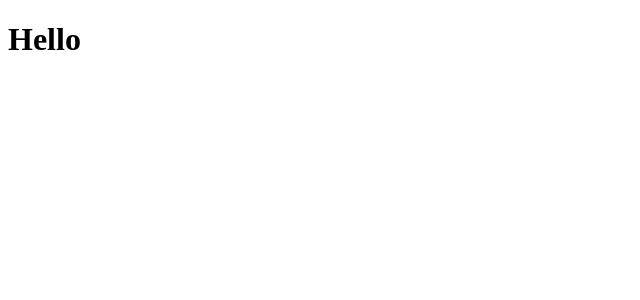
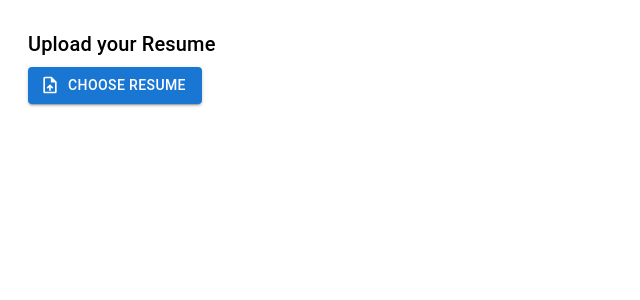
Before and after one commit to RevUC-Resumancer/Resumancer, a React (Vite) app in the folder frontend/: page / in a window 1280 px wide. Shown: the top 300 px of the page, without its empty margins (0-640 px from the left). Built offline with nearby package versions, Linux system fonts and the light colour scheme.

Commit message:
Added ResumeUpload component

```diff
--- a/frontend/package.json
+++ b/frontend/package.json
@@ -12,6 +12,10 @@
     "vite": "^6.2.0"
   },
   "dependencies": {
+    "@emotion/react": "^11.14.0",
+    "@emotion/styled": "^11.14.0",
+    "@mui/icons-material": "^6.4.6",
+    "@mui/material": "^6.4.6",
     "package.json": "^2.0.1",
     "react": "^19.0.0",
     "react-dom": "^19.0.0",
--- a/frontend/src/Home.jsx
+++ b/frontend/src/Home.jsx
@@ -1,10 +1,11 @@
 import React from 'react';
+import ResumeUpload from './components/ResumeUpload';
 
 const Home = () => {
   return (
     <div>
       {/* TODO: Render top-level components here */}
-      <h1>Hello</h1>
+      <ResumeUpload />
     </div>
   );
 };
--- a/frontend/src/components/ResumeUpload.jsx
+++ b/frontend/src/components/ResumeUpload.jsx
@@ -0,0 +1,99 @@
+import React, { useState } from 'react';
+import { Button, LinearProgress, Typography, Box } from '@mui/material';
+import { UploadFile as UploadFileIcon } from '@mui/icons-material';
+
+const ResumeUpload = () => {
+  const [file, setFile] = useState(null); // State to hold the file
+  const [isUploading, setIsUploading] = useState(false); // To track upload progress
+  const [uploadProgress, setUploadProgress] = useState(0); // Track the progress percentage
+  const [error, setError] = useState(''); // For error messages
+
+  const handleFileChange = (event) => {
+    setFile(event.target.files[0]);
+  };
+
+  const handleFileUpload = () => {
+    if (!file) {
+      setError('Please select a resume file to upload');
+      return;
+    }
+
+    setIsUploading(true);
+    setError('');
+
+    // Simulate upload progress
+    let progress = 0;
+    const interval = setInterval(() => {
+      if (progress < 100) {
+        progress += 10;
+        setUploadProgress(progress);
+      } else {
+        clearInterval(interval);
+        setIsUploading(false);
+        setUploadProgress(0);
+        // Reset file for demonstration purposes
+        setFile(null);
+        alert('Resume uploaded successfully!');
+      }
+    }, 500); // Simulate progress every 500ms
+  };
+
+  return (
+    <Box sx={{ padding: '20px' }}>
+      <Typography variant="h6" gutterBottom>Upload your Resume</Typography>
+
+      <input
+        type="file"
+        accept=".pdf,.docx"
+        onChange={handleFileChange}
+        disabled={isUploading}
+        style={{ display: 'none' }}
+        id="file-upload"
+      />
+      <label htmlFor="file-upload">
+        <Button
+          variant="contained"
+          component="span"
+          startIcon={<UploadFileIcon />}
+          disabled={isUploading}
+        >
+          Choose Resume
+        </Button>
+      </label>
+
+      {file && (
+        <Typography variant="body2" color="textSecondary" sx={{ mt: 2 }}>
+          Selected File: {file.name}
+        </Typography>
+      )}
+
+      {isUploading && (
+        <Box sx={{ marginTop: '20px' }}>
+          <LinearProgress variant="determinate" value={uploadProgress} />
+          <Typography variant="body2" color="textSecondary" sx={{ mt: 1 }}>
+            Uploading... {uploadProgress}%
+          </Typography>
+        </Box>
+      )}
+
+      {error && (
+        <Typography variant="body2" color="error" sx={{ mt: 2 }}>
+          {error}
+        </Typography>
+      )}
+
+      {!isUploading && file && (
+        <Button
+          variant="contained"
+          color="primary"
+          onClick={handleFileUpload}
+          sx={{ mt: 2 }}
+        >
+          Upload Resume
+        </Button>
+      )}
+    </Box>
+  );
+};
+
+export default ResumeUpload;
--- a/frontend/src/main.jsx
+++ b/frontend/src/main.jsx
@@ -1,5 +1,5 @@
 import React from 'react';
-import ReactDOM from 'react-dom/client';  // Note the change here
+import ReactDOM from 'react-dom/client';
 import App from './Home';
 
 const root = ReactDOM.createRoot(document.getElementById('root'));
```
Also changed, not shown: 1 other file (tests, documents, lock files or other folders).
